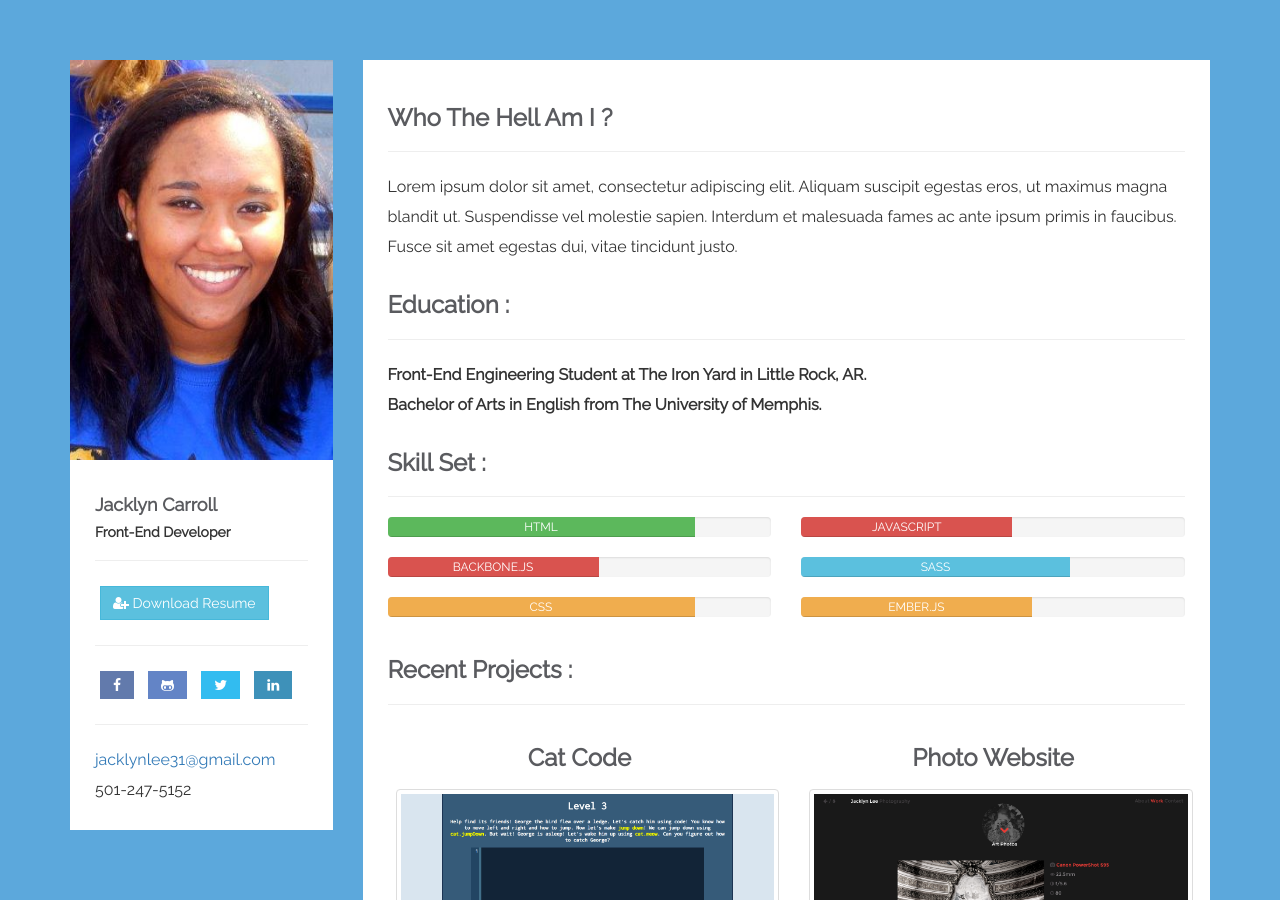
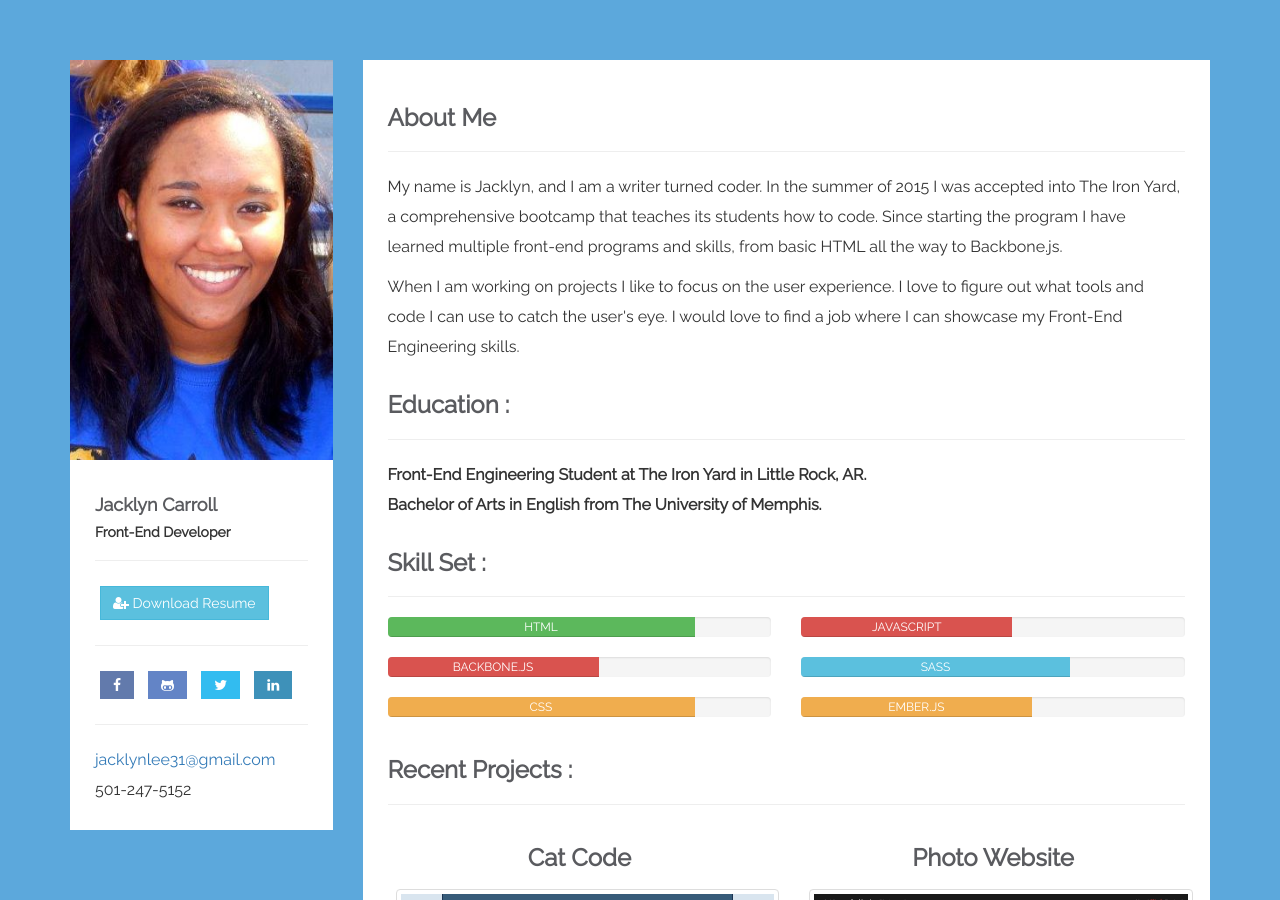
Before and after one commit to jacklynlee31/jacklynlee31.github.io, a Jekyll site: the page index.html, which Jekyll copies as it is, in a window 1280 px wide and 900 px high. Built offline with Jekyll 4.4.1, drawn with Linux system fonts in a browser that asks for light colours.

Commit message:
Finished up the links and the bio text.

```diff
--- a/index.html
+++ b/index.html
@@ -35,16 +35,15 @@
                         <h4 class="set-clr"><strong>Jacklyn Carroll</strong></h4>
                         <h5><strong>Front-End Developer</strong></h5>
                         <hr />
-                        <a href="#" class="btn btn-info"><i class="fa fa-user-plus"></i>&nbsp;Download Resume </a>
+                        <a href="img/JacklynCarrollRes.pdf" class="btn btn-info"><i class="fa fa-user-plus"></i>&nbsp;Download Resume </a>
                         <hr />
-                        <a href="#" class="btn btn-social btn-facebook">
+                        <a href="https://www.facebook.com/jacklynlee31" class="btn btn-social btn-facebook">
                             <i class="fa fa-facebook"></i></a>
-
-                        <a href="#" class="btn btn-social btn-git">
+                        <a href="https://github.com/jacklynlee31" class="btn btn-social btn-git">
                             <i class="fa fa-github-alt"></i></a>
-                        <a href="#" class="btn btn-social btn-twitter">
+                        <a href="https://twitter.com/Jacklyn_Lee" class="btn btn-social btn-twitter">
                             <i class="fa fa-twitter"></i></a>
-                        <a href="#" class="btn btn-social btn-linkedin">
+                        <a href="https://www.linkedin.com/in/jacklynlee31" class="btn btn-social btn-linkedin">
                             <i class="fa fa-linkedin"></i></a>
                         <hr />
                         <!-- <h4><strong>Email :  </strong></h4> -->
@@ -60,15 +59,10 @@
                 <div class="description">
                     <div class="row">
                         <div class="col-md-12">
-                            <h3>Who The Hell  Am I ? </h3>
+                            <h3>About Me</h3>
                             <hr />
-                            <p>
-                                Lorem ipsum dolor sit amet, consectetur adipiscing elit.
-                          Aliquam suscipit egestas eros, ut maximus magna blandit ut.
-                         Suspendisse vel molestie sapien.
-                          Interdum et malesuada fames ac ante ipsum primis in faucibus.
-                         Fusce sit amet egestas dui, vitae tincidunt justo.
-                            </p>
+                            <p>My name is Jacklyn, and I am a writer turned coder. In the summer of 2015 I was accepted into The Iron Yard, a comprehensive bootcamp that teaches its students how to code. Since starting the program I have learned multiple front-end programs and skills, from basic HTML all the way to Backbone.js.</p>
+                            <p>When I am working on projects I like to focus on the user experience. I love to figure out what tools and code I can use to catch the user's eye. I would love to find a job where I can showcase my Front-End Engineering skills.</p>
                         </div>
                     </div>
                     <!--WHO AM I SECTION END-->
@@ -180,7 +174,7 @@
                                 <img src="assets/img/photo.png" class="img-responsive img-thumbnail" alt="" />
                             </a>
                             </a>For this project I created a dynamic and responsive photography website with only a static photo as a reference.<br><br>
-                            <strong><a href="">GitHub Code</a> | <a href="">Live Demo</a></strong><br><br>
+                            <strong><a href="https://github.com/jacklynlee31/2.3-photo-site">GitHub Code</a> | <a href="http://jacklynlee31.github.io/2.3-photo-site/">Live Demo</a></strong><br><br>
                             <div class="progress">
                                 <div class="progress-bar progress-bar-warning" role="progressbar" aria-valuenow="55" aria-valuemin="0" aria-valuemax="100" style="width: 100%">
                                     HTML
@@ -212,7 +206,7 @@
                                 <img src="assets/img/game1.png" class="img-responsive img-thumbnail" alt="" />
                             </a>
                              </a>A Sailor Moon turn-based game. Users are able to choose their character and use attacks to defeat the enemy. <br><br>
-                            <strong><a href="">GitHub Code</a> | <a href="">Live Demo</a></strong><br><br>
+                            <strong><a href="https://github.com/jacklynlee31/5.4-turn-based-game">GitHub Code</a> | <a href="http://jacklynlee31.github.io/5.4-turn-based-game/">Live Demo</a></strong><br><br>
                             <div class="progress">
                                 <div class="progress-bar progress-bar-success" role="progressbar" aria-valuenow="55" aria-valuemin="0" aria-valuemax="100" style="width: 100%">
                                     JAVASCRIPT & JQUERY
@@ -239,12 +233,12 @@
 
 
                             <h3>Restaurant Menu</h3>
-                            <a class="fancybox-media" title="Image Title Goes Here" href="assets/img/rest.png">
+                            <a class="fancybox-media" title="Restaurant Menu" href="assets/img/rest.png">
 
                                 <img src="assets/img/rest.png" class="img-responsive img-thumbnail" alt="" />
                             </a>
                             </a> A dynamic menu website. Users can login to edit menu items or they can create an order on the front page.<br><br>
-                            <strong><a href="">GitHub Code</a> | <a href="">Live Demo</a></strong><br><br>
+                            <strong><a href="https://github.com/jacklynlee31/8.1-restaurant-menu">GitHub Code</a> | <a href="http://development.restaurant-menu.divshot.io">Live Demo</a></strong><br><br>
                             <div class="progress">
                                 <div class="progress-bar progress-bar-info" role="progressbar" aria-valuenow="55" aria-valuemin="0" aria-valuemax="100" style="width: 100%">
                                     EMBER.JS
@@ -272,12 +266,12 @@
 
 
                             <h3>Beer Layout</h3>
-                            <a class="fancybox-media" title="Image Title Goes Here" href="assets/img/beer.png">
+                            <a class="fancybox-media" title="Beer Layout" href="assets/img/beer.png">
 
                                 <img src="assets/img/beer.png" class="img-responsive img-thumbnail" alt="" />
                             </a>
                             </a>This website showcasing different kinds of beers is user-friendly and customizable. The user can easily changet the view of the site.<br><br>
-                            <strong><a href="">GitHub Code</a> | <a href="">Live Demo</a></strong><br><br>
+                            <strong><a href="https://github.com/jacklynlee31/4.1-beer">GitHub Code</a> | <a href="http://jacklynlee31.github.io/4.1-beer/">Live Demo</a></strong><br><br>
                             <div class="progress">
                                 <div class="progress-bar progress-bar-danger" role="progressbar" aria-valuenow="55" aria-valuemin="0" aria-valuemax="100" style="width: 100%">
                                     HANDLEBARS.JS
@@ -303,12 +297,12 @@
 
 
                             <h3>GitHub Profile</h3>
-                            <a class="fancybox-media" title="Image Title Goes Here" href="assets/img/github.png">
+                            <a class="fancybox-media" title="GitHub Profile" href="assets/img/github.png">
 
                                 <img src="assets/img/github.png" class="img-responsive img-thumbnail" alt="" />
                             </a>
                             </a>A replica of the GitHub profile page that uses ajax requests to pull and display data from the GitHub API.<br><br>
-                            <strong><a href="">GitHub Code</a> | <a href="">Live Demo</a></strong><br><br>
+                            <strong><a href="https://github.com/jacklynlee31/5.1-github-profile">GitHub Code</a> | <a href="http://jacklynlee31.github.io/5.1-github-profile/">Live Demo</a></strong><br><br>
                             <div class="progress">
                                 <div class="progress-bar progress-bar-warning" role="progressbar" aria-valuenow="55" aria-valuemin="0" aria-valuemax="100" style="width: 100%">
                                     $.AJAX REQUESTS
```
Also changed, not shown: 1 other file.
